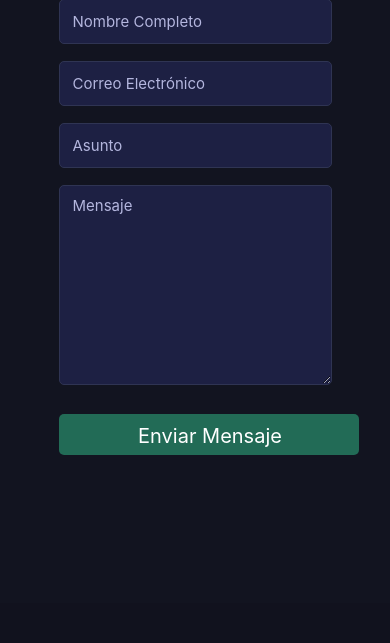
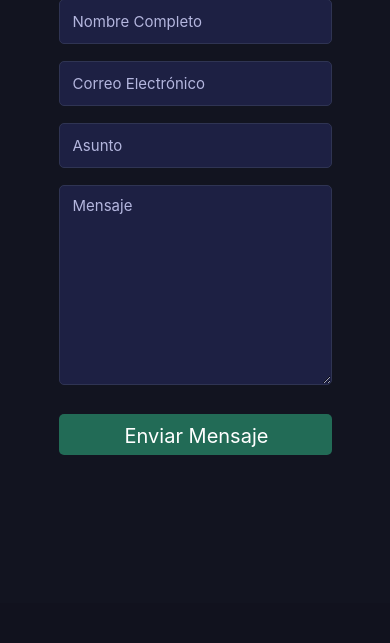
Before and after one commit to JonathanReyes24/jonathan-pagina, a Flask app: page /contacto/ in a window 390 px wide. Shown: the part 428-1071 px from the top of the page. Run offline with Flask 3, Linux system fonts and the light colour scheme; some libraries are stand-ins or nearby versions.

Commit message:
Responsivo

```diff
--- a/proyecto/static/css/style.css
+++ b/proyecto/static/css/style.css
@@ -354,7 +354,7 @@ div#contacto textarea::placeholder{
 div#contacto input[type=submit]{
     color: white;
     background-color: #226b56;
-    width: 300px;
+    width: 100%;
     margin: 0 auto;
     border: none;
     height: 41px;
```
